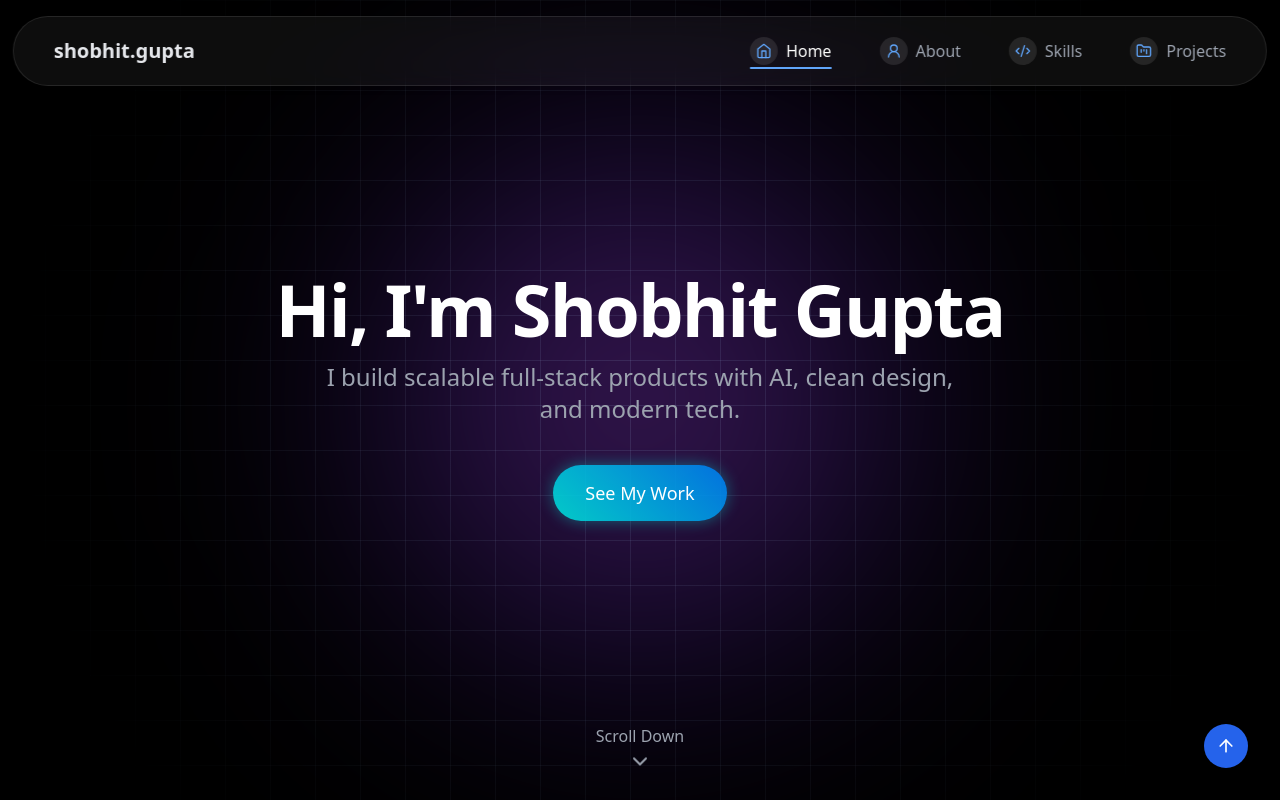
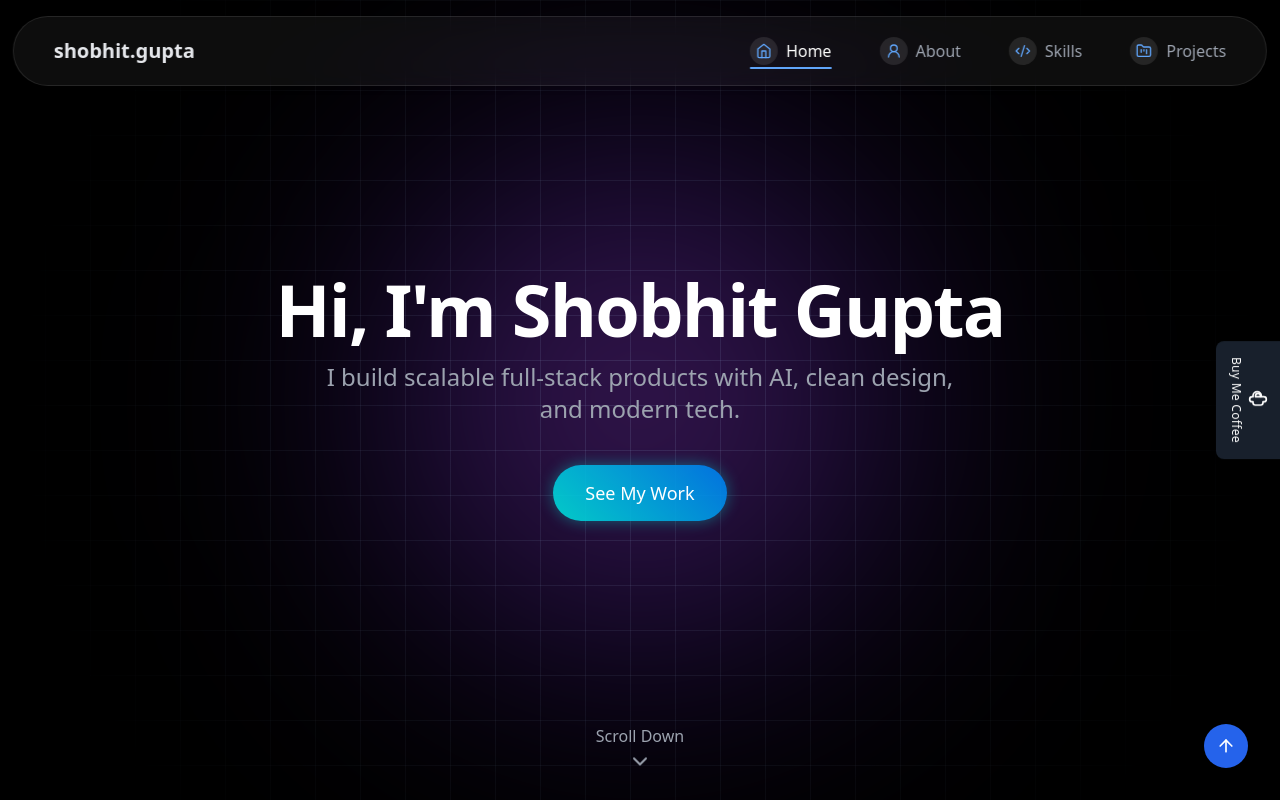
Before and after one commit to shobhit26-09/Shobhit_portfolio, a React (Vite) app: page / in a window 1280 px wide. Shown: the top 800 px of the page. Built offline with nearby package versions, Linux system fonts and the light colour scheme.

Commit message:
Added Buy me a coffee

```diff
--- a/src/App.tsx
+++ b/src/App.tsx
@@ -5,16 +5,18 @@ import About from './components/About';
 import Skills from './components/Skills';
 import Projects from './components/Projects';
 import Footer from './components/Footer';
+import BuyMeCoffee from './BuyMeCoffee';  // import
 
 function App() {
   return (
-    <div className="bg-black min-h-screen">
+    <div className="bg-black min-h-screen relative">
       <Navbar />
       <Hero />
       <About />
       <Skills />
       <Projects />
       <Footer />
+      <BuyMeCoffee />   {/* add here */}
     </div>
   );
 }
--- /dev/null
+++ b/src/BuyMeCoffee.tsx
@@ -0,0 +1,49 @@
+import React from "react";
+
+const BuyMeCoffee = () => {
+  return (
+    <a
+      href="https://www.buymeacoffee.com/shobhitgupta26" // Replace with your link
+      target="_blank"
+      rel="noopener noreferrer"
+      className="
+        fixed top-1/2 right-0 -translate-y-1/2
+        bg-gray-800/80 backdrop-blur-md
+        text-white
+        px-3 py-4 rounded-l-lg
+        shadow-md
+        font-medium tracking-wide
+        text-xs
+        flex flex-col items-center justify-center
+        gap-1
+        transition-transform transform
+        hover:translate-x-[-6px] hover:shadow-lg
+        cursor-pointer
+        z-50
+        select-none
+        max-w-[110px]
+        whitespace-nowrap
+      "
+      style={{ writingMode: 'vertical-rl', textOrientation: 'mixed' }}
+      aria-label="Buy me a coffee"
+    >
+      <svg
+        xmlns="http://www.w3.org/2000/svg"
+        fill="none"
+        stroke="currentColor"
+        strokeWidth={2}
+        viewBox="0 0 24 24"
+        strokeLinecap="round"
+        strokeLinejoin="round"
+        className="w-5 h-5"
+        aria-hidden="true"
+      >
+        <path d="M18 8h1a3 3 0 010 6h-1v1a3 3 0 01-3 3H9a3 3 0 01-3-3v-1H5a3 3 0 010-6h1V7a5 5 0 0110 0v1z" />
+        <path d="M9 7v1h6V7a3 3 0 00-6 0z" />
+      </svg>
+      <span>Buy Me Coffee</span>
+    </a>
+  );
+};
+
+export default BuyMeCoffee;
--- a/src/components/Hero.tsx
+++ b/src/components/Hero.tsx
@@ -1,6 +1,7 @@
 import React from "react";
 import { motion } from "framer-motion";
 import { ChevronDown } from "lucide-react";
+
 
 const Hero = () => {
   return (
```
